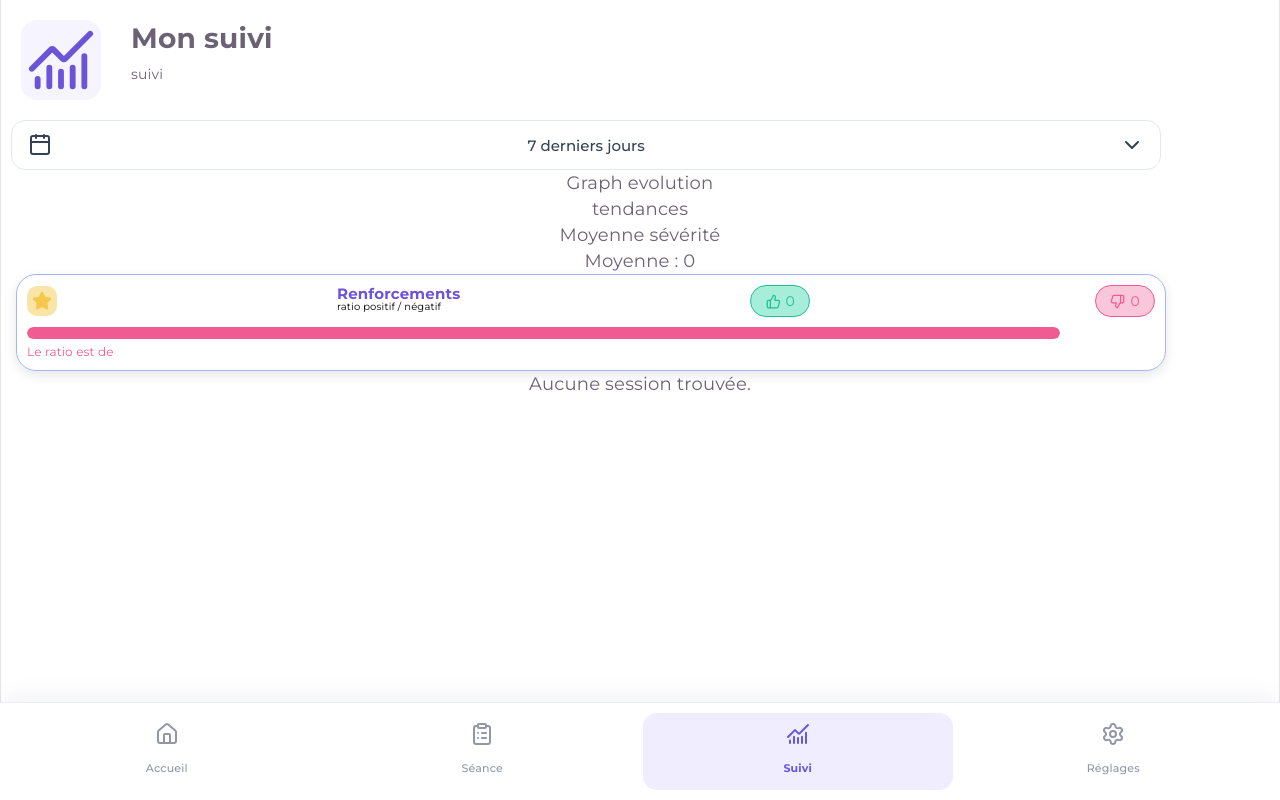
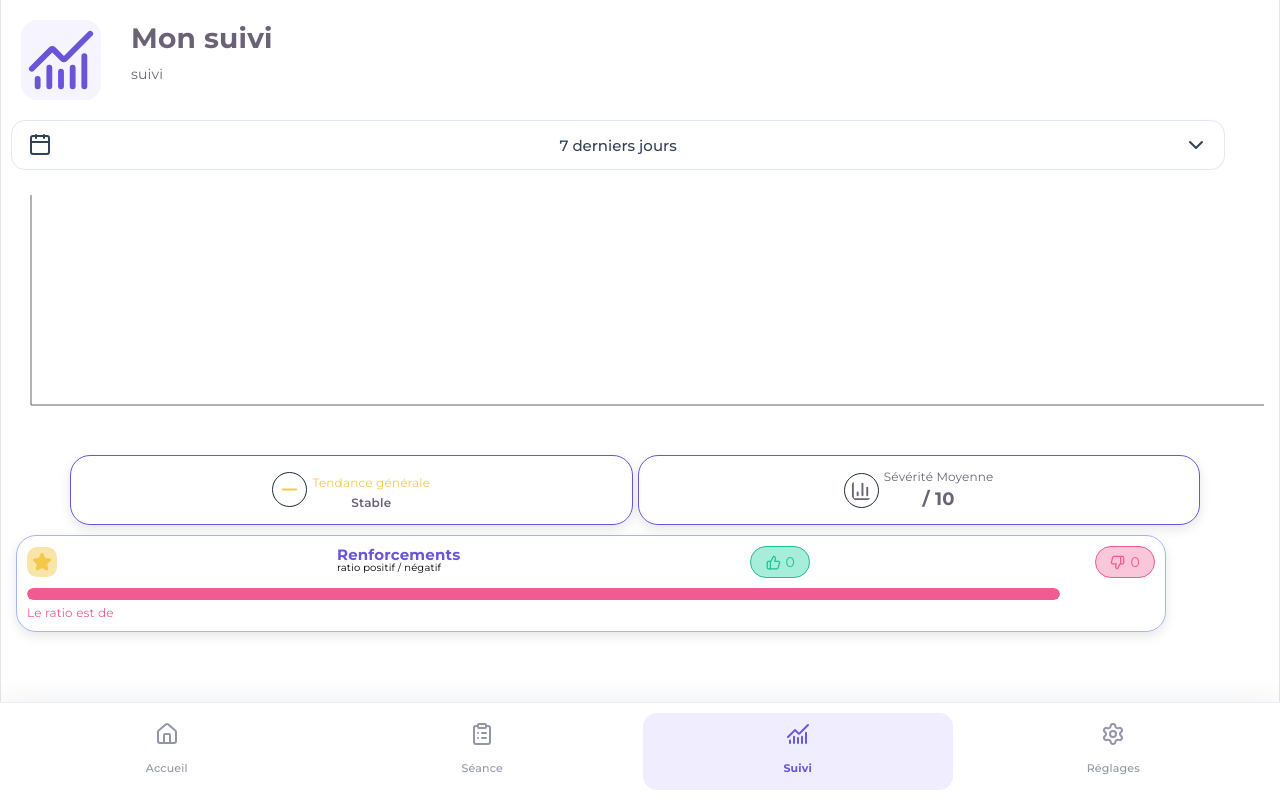
Before and after one commit to ATONexus/orthophonie, a React (Vite) app: page /suivi in a window 1280 px wide. Built offline with nearby package versions, Linux system fonts and the light colour scheme.

Commit message:
add suivi

```diff
--- a/package.json
+++ b/package.json
@@ -13,7 +13,8 @@
     "lucide-react": "^1.54.0",
     "react": "^19.2.8",
     "react-dom": "^19.2.8",
-    "react-router-dom": "^7.18.4"
+    "react-router-dom": "^7.18.4",
+    "recharts": "^3.10.1"
   },
   "devDependencies": {
     "@eslint/js": "^10.0.1",
--- /dev/null
+++ b/src/components/Graphique/graphique.tsx
@@ -0,0 +1,47 @@
+import "./graphique.css";
+
+import {
+  LineChart,
+  Line,
+  XAxis,
+  YAxis,
+  ResponsiveContainer,
+  Tooltip,
+} from "recharts";
+
+export type DataGraph = {
+  jours: string;
+  severite: number;
+};
+
+export type GraphiqueProps = {
+  data: DataGraph[];
+  interval: number;
+};
+
+export default function Graphique({ data, interval }: GraphiqueProps) {
+  return (
+    <ResponsiveContainer width="100%" height={270}>
+      <LineChart
+        data={data}
+        margin={{ top: 15, right: 15, left: 0, bottom: 15 }}
+      >
+        <Tooltip />
+        <XAxis
+          dataKey="jours"
+          interval={interval}
+          angle={-45}
+          textAnchor="end"
+        />
+        <YAxis
+          domain={[0, 10]}
+          ticks={[0, 1, 2, 3, 4, 5, 6, 7, 8, 9, 10]}
+          interval={0}
+          width={30}
+        />
+
+        <Line type="monotone" dataKey="severite" stroke="#8884d8" />
+      </LineChart>
+    </ResponsiveContainer>
+  );
+}
--- a/src/pages/Suivi.tsx
+++ b/src/pages/Suivi.tsx
@@ -1,20 +1,26 @@
 import {
   Calendar,
+  ChartColumn,
   ChartNoAxesCombined,
   ChevronDown,
+  Minus,
   Star,
   ThumbsDown,
   ThumbsUp,
+  TrendingDown,
+  TrendingUp,
 } from "lucide-react";
 import { getSession, type Session } from "../Database/db";
 import { useEffect, useState } from "react";
 
 import "./suivi.css";
+import { type DataGraph } from "../components/Graphique/graphique";
+import Graphique from "../components/Graphique/graphique";
 
 function Suivi() {
-  const [isSessions, setIsSessions] = useState(false);
-  const [sessions, setSessions] = useState<Session[]>([]);
-
+  // const [isSessions, setIsSessions] = useState(false);
+  // const [sessions, setSessions] = useState<Session[]>([]);
+  const [dataGraph, setDataGraph] = useState<DataGraph[]>([]);
   const [ouvert, setOuvert] = useState(false);
   const [selection, setSelection] = useState("7 derniers jours");
   const duree = [
@@ -22,10 +28,13 @@ function Suivi() {
     { icone: <Calendar />, valeur: "14 derniers jours" },
     { icone: <Calendar />, valeur: "30 derniers jours" },
   ];
-  const [moyenne, setMoyenne] = useState(0);
+  const [moyenne, setMoyenne] = useState("");
   const [positif, setPositif] = useState(0);
   const [negatif, setNegatif] = useState(0);
   const [ratio, setRatio] = useState("");
+  const [tendance, setTendance] = useState<"hausse" | "baisse" | "stable">(
+    "stable",
+  );
 
   // Charger le brouillon depuis IndexedDB lors de l'ouverture de la page
   useEffect(() => {
@@ -34,14 +43,16 @@ function Suivi() {
         const sessionData = await getSession();
         console.log("Sessions récupérées :", sessionData);
         if (!sessionData || sessionData.length === 0) {
-          setIsSessions(false);
+          // setIsSessions(false);
         } else {
-          setIsSessions(true);
-          setSessions(sessionData);
+          // setIsSessions(true);
+          // setSessions(sessionData);
           calculMoyenne(sessionData);
           calculPositif(sessionData);
           calculNegatif(sessionData);
           calculRatio(sessionData);
+          ajoutDataGraph(sessionData);
+          calculTendance(sessionData);
         }
       } catch (error) {
         console.error("Erreur lors du chargement des sessions :", error);
@@ -51,12 +62,63 @@ function Suivi() {
     chargerSessions();
   }, []);
 
+  function dateJJMM(date: string) {
+    const data = date.split("-");
+    const newDate = data[2] + "/" + data[1];
+
+    return newDate;
+  }
+
+  function calculTendance(data: Session[]) {
+    if (data.length < 2) {
+      setTendance("stable");
+      return;
+    }
+
+    const n = data.length;
+    let sumX = 0;
+    let sumY = 0;
+    let sumXY = 0;
+    let sumX2 = 0;
+
+    data.forEach((d, index) => {
+      sumX += index;
+      sumY += d.severite;
+      sumXY += index * d.severite;
+      sumX2 += index * index;
+    });
+
+    const denominateur = n * sumX2 - sumX * sumX;
+    if (denominateur === 0) {
+      setTendance("stable");
+      return;
+    }
+
+    const pente = (n * sumXY - sumX * sumY) / denominateur;
+
+    // Un seuil de 0.1 évite que le statut change pour une micro-variation
+    if (pente > 0.1) setTendance("hausse");
+    else if (pente < -0.1) setTendance("baisse");
+    else setTendance("stable");
+  }
+
+  function ajoutDataGraph(data: Session[]) {
+    // 1. On transforme le tableau entier en une seule fois
+    const formattedData: DataGraph[] = data.map((d) => ({
+      jours: dateJJMM(d.date), // Assurez-vous que d.date contient bien la chaîne attendue (ex: "Lun")
+      severite: d.severite,
+    }));
+
+    // 2. On met à jour le state en une seule opération propre
+    setDataGraph(formattedData);
+  }
+
   function calculMoyenne(data: Session[]) {
     let total = 0;
     data.map((d) => {
       total += d.severite;
     });
-    setMoyenne(total / data.length);
+    setMoyenne((total / data.length).toFixed(1));
   }
 
   function calculPositif(data: Session[]) {
@@ -86,7 +148,7 @@ function Suivi() {
     if (neg === 0) {
       setRatio(pos + " : 0");
     } else {
-      setRatio(pos / neg + " : 1");
+      setRatio((pos / neg).toFixed(1) + " : 1");
     }
   }
 
@@ -126,13 +188,43 @@ function Suivi() {
           </div>
         )}
       </div>
-      <div>Graph evolution</div>
-      <div>tendances</div>
-      <div>
-        <div>Moyenne sévérité</div>
 
-        <div>Moyenne : {moyenne}</div>
+      <div className="boxGraph">
+        <Graphique data={dataGraph} interval={0} />
       </div>
+      <div className="tendanceSeveriteBox">
+        <div className="tendanceBox">
+          {tendance === "hausse" && (
+            <div className="tendance-box hausse">
+              <TrendingUp className="tendance-icon" />
+            </div>
+          )}
+          {tendance === "baisse" && (
+            <div className="tendance-box baisse">
+              <TrendingDown className="tendance-icon" />
+            </div>
+          )}
+          {tendance === "stable" && (
+            <div className="tendance-box stable">
+              <Minus className="tendance-icon" />
+            </div>
+          )}
+          <div className="tendanceTxt">
+            <div className={tendance}> Tendance générale</div>
+            {tendance === "hausse" && <div className="etat">Augmentation</div>}
+            {tendance === "baisse" && <div className="etat">Amélioration</div>}
+            {tendance === "stable" && <div className="etat">Stable</div>}
+          </div>
+        </div>
+        <div className="tendanceBox2">
+          <ChartColumn className="severite-icon" />
+          <div className="severiteBox">
+            <div className="severiteTxt">Sévérité Moyenne</div>
+            <div className="moyenne">{moyenne}/ 10</div>
+          </div>
+        </div>
+      </div>
+      <div></div>
       <div className="megarenfobox">
         <div className="renfoBox">
           <Star className="star" />
@@ -156,23 +248,6 @@ function Suivi() {
           </div>
         </div>
       </div>
-
-      {isSessions ? (
-        <ul>
-          {sessions.map((session) => (
-            <li key={session.id}>
-              <p>Date: {session.date}</p>
-              <p>Activité: {session.activite}</p>
-              <p>Severite: {session.severite}</p>
-              <p>Rénforcement positif: {session.renforcementPositif}</p>
-              <p>Rénforcement négatif: {session.renforcementNegatif}</p>
-              <p>Commentaire: {session.commentaire}</p>
-            </li>
-          ))}
-        </ul>
-      ) : (
-        <p>Aucune session trouvée.</p>
-      )}
     </div>
   );
 }
--- a/src/pages/suivi.css
+++ b/src/pages/suivi.css
@@ -36,7 +36,7 @@
   margin-left: 10px;
   margin-right: 10px;
   position: relative;
-  width: 90%;
+  width: 95%;
   font-family: inherit;
   color: #1e293b;
 }
@@ -309,3 +309,101 @@
   line-height: 0.5;
   font-size: 12px;
 }
+
+.boxGraph {
+  margin-top: 10px;
+}
+
+.tendanceBox {
+  height: 70px;
+  font-size: 12px;
+  width: 44%;
+  display: flex;
+  border: #6b54d8 1px solid;
+  justify-content: center;
+  align-items: center;
+  border-radius: 20px;
+  padding: 5px;
+  box-shadow: rgba(0, 0, 0, 0.1) 0px 4px 12px;
+}
+
+.tendanceBox2 {
+  height: 70px;
+  font-size: 12px;
+  width: 44%;
+  display: flex;
+  border: #6b54d8 1px solid;
+  justify-content: center;
+  align-items: center;
+  border-radius: 20px;
+  padding: 5px;
+  box-shadow: rgba(0, 0, 0, 0.1) 0px 4px 12px;
+  margin-right: 10px;
+}
+
+.tendanceTxt {
+  display: flex;
+  flex-direction: column;
+}
+
+.tendance-icon {
+  margin-top: 8px;
+  margin-right: 5px;
+  width: 35px;
+  height: 35px;
+  border: #1e293b 1px solid;
+  border-radius: 50%;
+  padding: 5px;
+}
+
+.baisse {
+  color: #1ec095;
+}
+
+.hausse {
+  color: #f05b91;
+}
+
+.stable {
+  color: #f5c84c;
+}
+
+.etat {
+  line-height: 1.1;
+  font-weight: 600;
+}
+
+.tendanceSeveriteBox {
+  display: flex;
+  width: 100%;
+  align-items: center;
+  justify-content: center;
+  font-size: 14px;
+  gap: 5px;
+  margin-top: 5px;
+  margin-bottom: 10px;
+}
+
+.severiteBox {
+  display: flex;
+  flex-direction: column;
+  line-height: 1.5;
+}
+
+.severite-icon {
+  margin-top: 0px;
+  margin-right: 5px;
+  width: 35px;
+  height: 35px;
+  border: #1e293b 1px solid;
+  border-radius: 50%;
+  padding: 5px;
+}
+
+.severiteTxt {
+}
+
+.moyenne {
+  font-size: 18px;
+  font-weight: 900;
+}
```
Also changed, not shown: src/components/Graphique/graphique.css (added), 1 other file (tests, documents, lock files or other folders).
